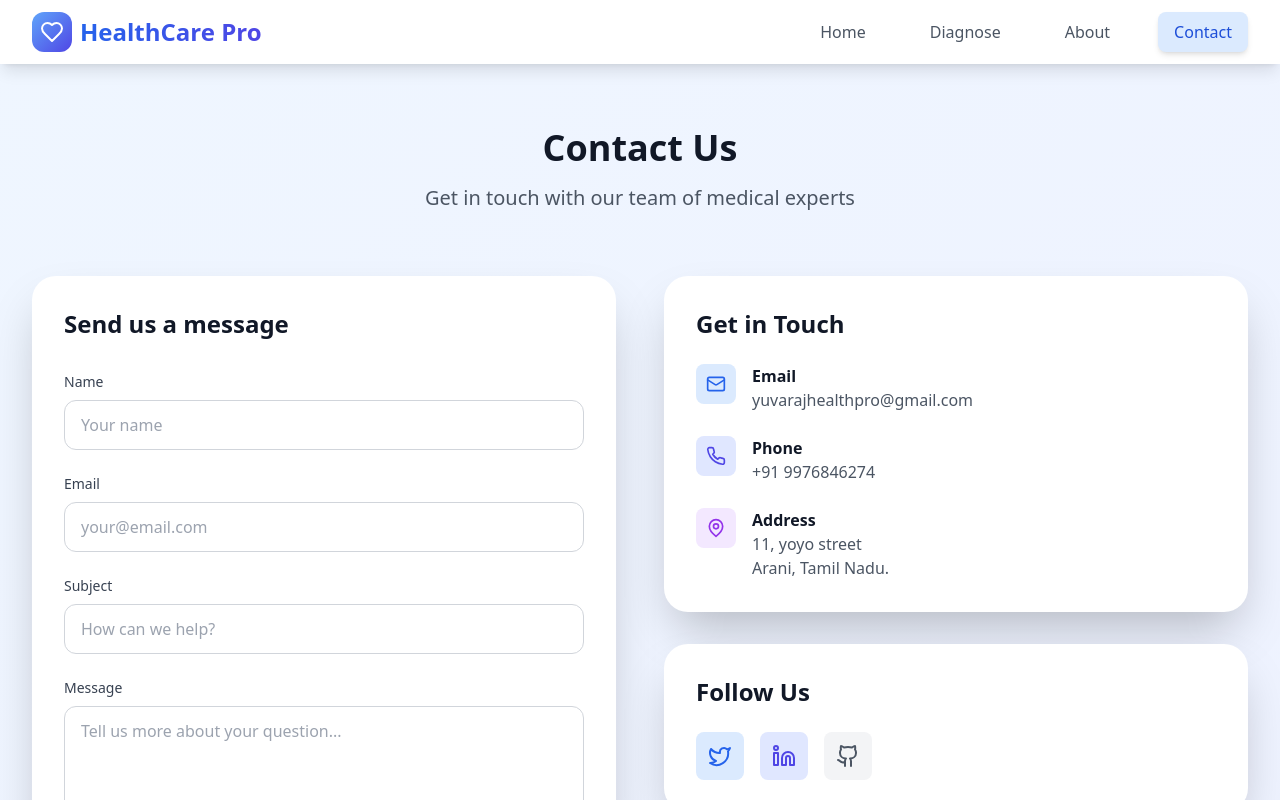
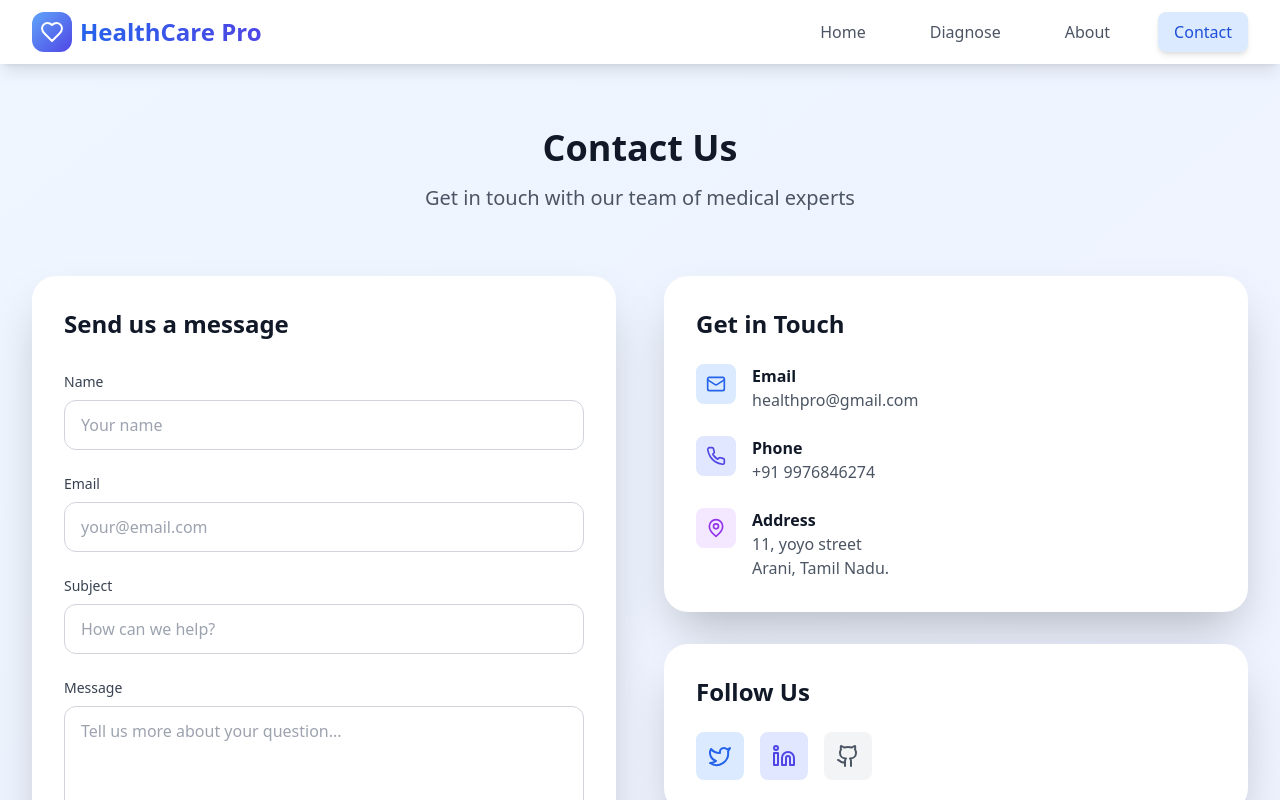
Before and after one commit to yuva-raj444/diagnoseme, a Next.js app: page / in a window 1280 px wide. Both pictures are taken after a click on the button "Contact". Shown: the top 800 px of the page. Built offline with nearby package versions, Linux system fonts and the light colour scheme.

Commit message:
Update index.tsx

```diff
--- a/src/pages/index.tsx
+++ b/src/pages/index.tsx
@@ -600,7 +600,7 @@ function compressImage(
                   </div>
                   <div>
                     <h3 className="font-semibold text-gray-900">Email</h3>
-                    <p className="text-gray-600">yuvarajhealthpro@gmail.com</p>
+                    <p className="text-gray-600">healthpro@gmail.com</p>
                   </div>
                 </div>
                 <div className="flex items-start space-x-4">
@@ -660,7 +660,7 @@ function compressImage(
         </div>
 
         <div className="border-t border-gray-800 pt-8 flex flex-col md:flex-row justify-between items-center">
-          <p className="text-gray-400">© 2025 HealthCare Pro. All rights reserved | Yuvaraj</p>
+          <p className="text-gray-400">© 2025 HealthCare Pro. All rights reserved | 16th Bat</p>
           <div className="flex space-x-6 mt-4 md:mt-0">
             <a href="https://x.com/NaanKaanagan" className="text-gray-400 hover:text-white transition-colors">
               <Twitter className="w-5 h-5" />
```
